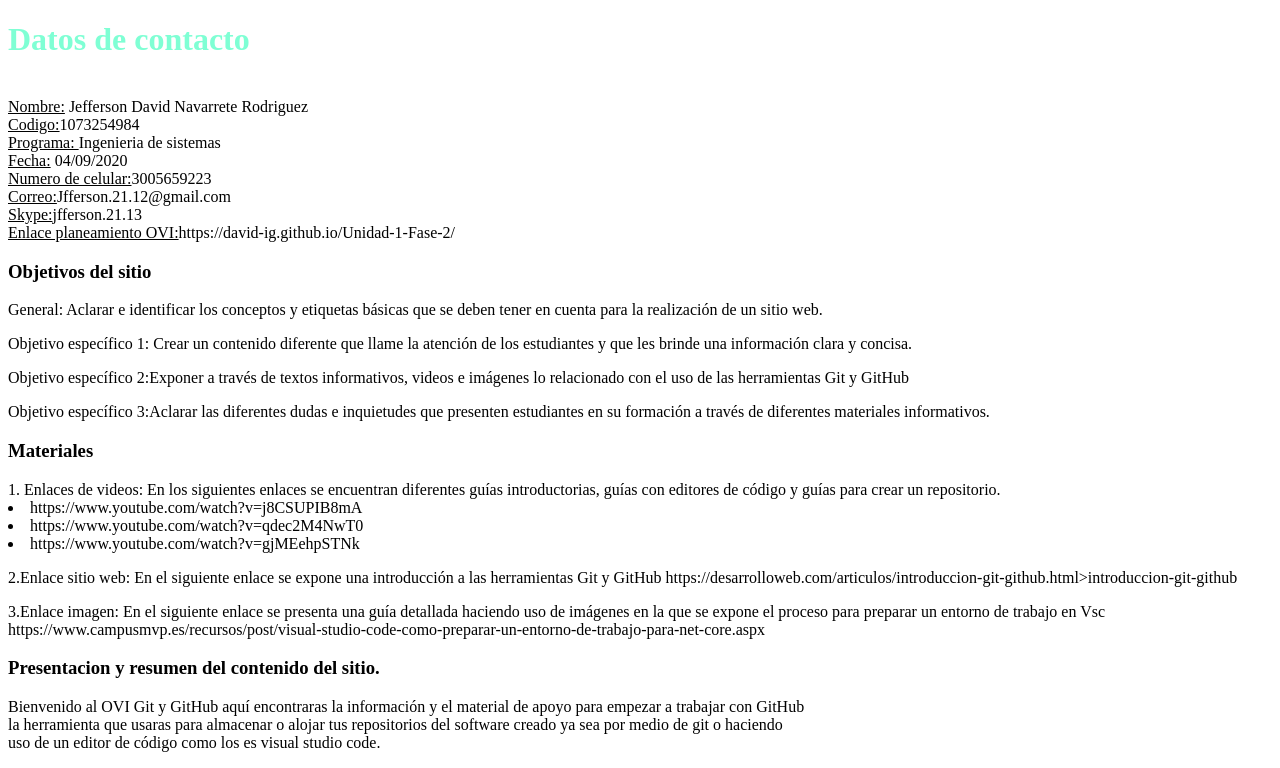
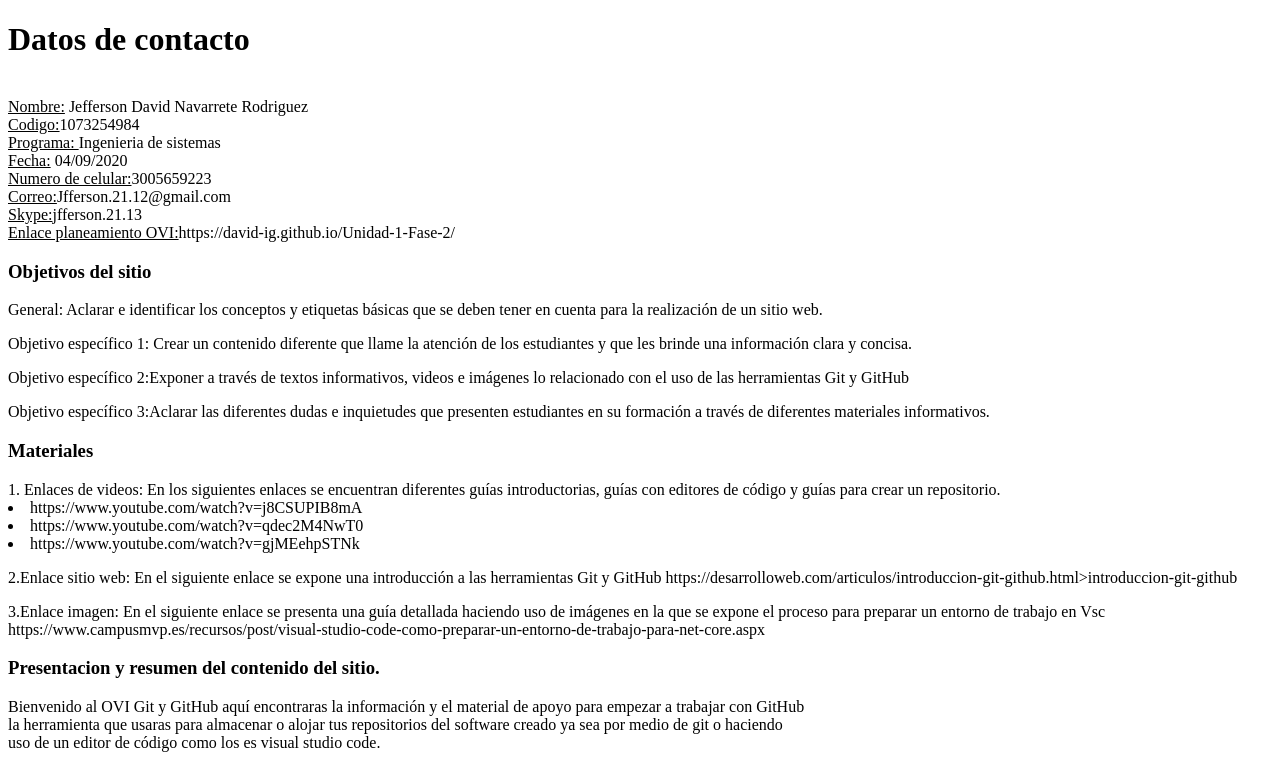
Before and after one commit to David-Ig/DSW-JeffersonDavidNavarrete, a plain HTML site: page index.html in a window 1280 px wide. Shown: the top 768 px of the page. Drawn offline with Linux system fonts and the light colour scheme.

Commit message:
Update index.html

```diff
--- a/index.html
+++ b/index.html
@@ -6,7 +6,7 @@
     <title>Datos de contacto</title>
 </head>
 <body>
-    <DIV> <h1 style="color: aquamarine;">Datos de contacto</DIV>
+    <DIV> <h1>Datos de contacto</DIV>
         <br>
 <u>Nombre:</u> Jefferson David Navarrete Rodriguez <br>
 <u>Codigo:</u>1073254984 <br>
```
